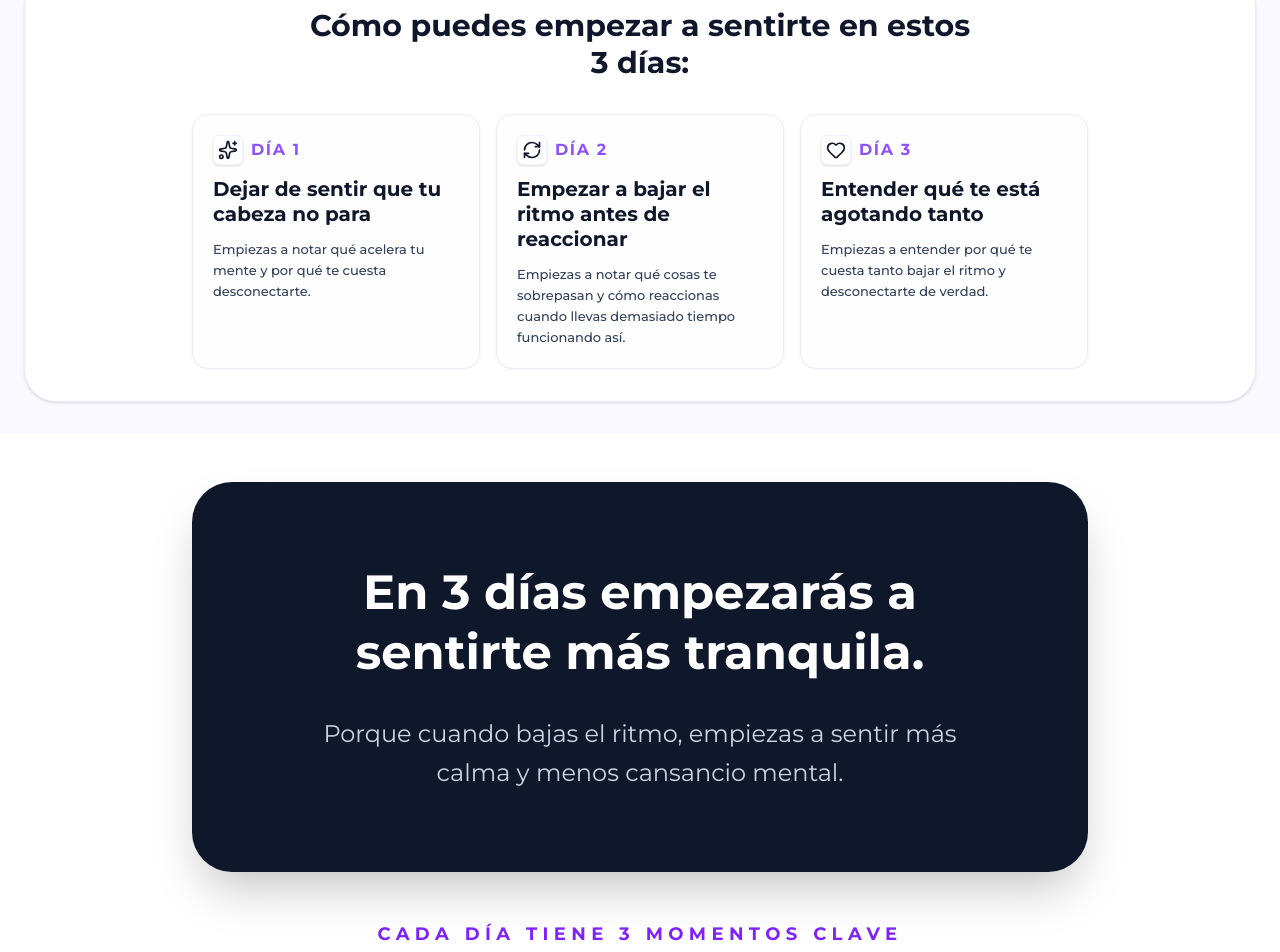
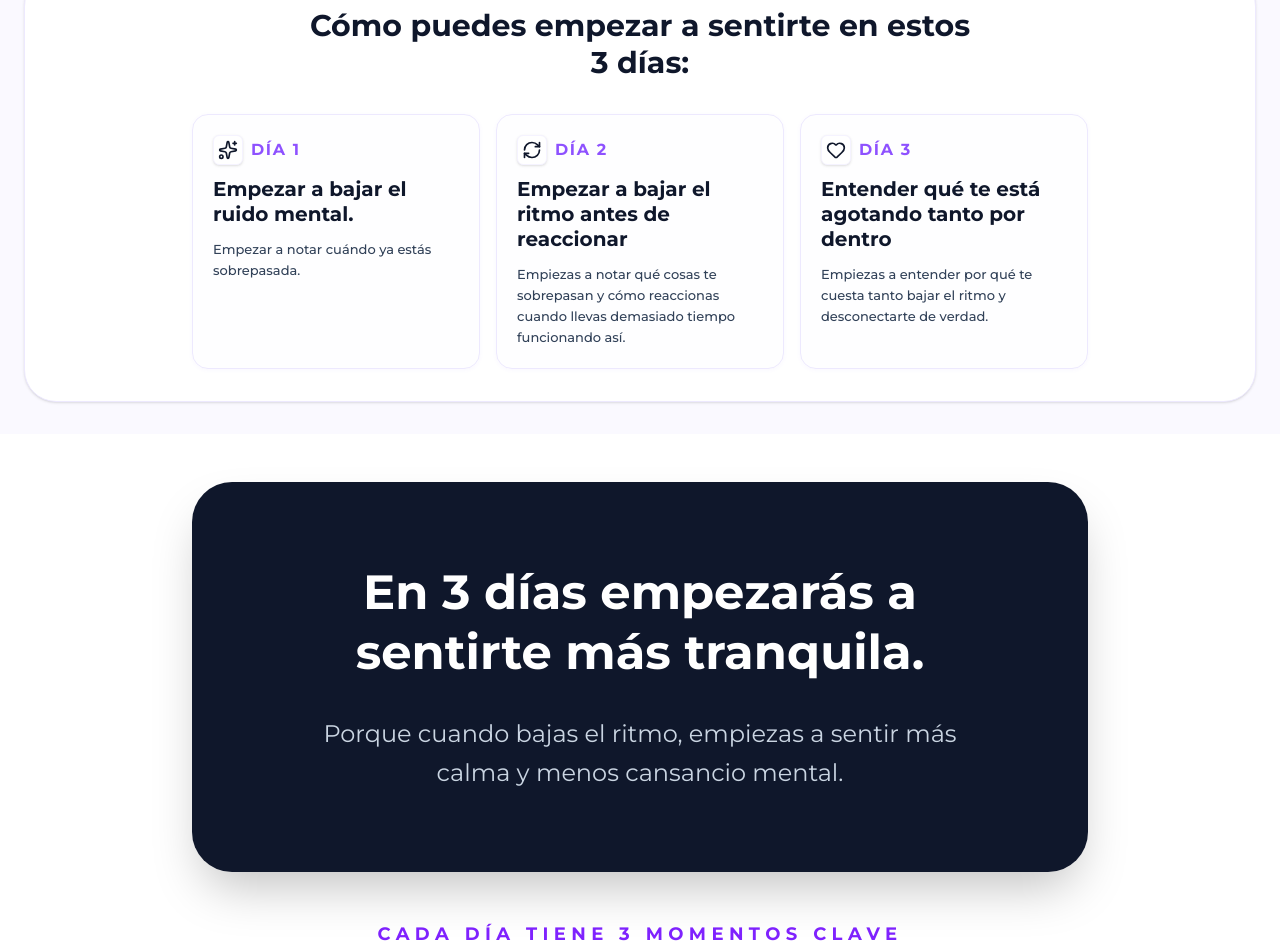
Before and after one commit to cursossolange/despierta-72h, a React (Vite) app: page / in a window 1280 px wide. Shown: the part 3165-4117 px from the top of the page. Built offline with nearby package versions, Linux system fonts and the light colour scheme; no server answers.

Commit message:
Update LandingPage.tsx

```diff
--- a/src/components/LandingPage.tsx
+++ b/src/components/LandingPage.tsx
@@ -319,8 +319,8 @@ Un espacio breve para bajar el ritmo y sentirte un poco más en calma.
     {[
      {
   day: "Día 1",
-  title: "Dejar de sentir que tu cabeza no para",
-  sub: "Empiezas a notar qué acelera tu mente y por qué te cuesta desconectarte.",
+  title: "Empezar a bajar el ruido mental.",
+  sub: "Empezar a notar cuándo ya estás sobrepasada.",
  icon: <Sparkles className="w-5 h-5" />,
 },
 {
@@ -331,7 +331,7 @@ Un espacio breve para bajar el ritmo y sentirte un poco más en calma.
 },
 {
   day: "Día 3",
-  title: "Entender qué te está agotando tanto",
+  title: "Entender qué te está agotando tanto por dentro",
   sub: "Empiezas a entender por qué te cuesta tanto bajar el ritmo y desconectarte de verdad.",
   icon: <Heart className="w-5 h-5" />,
 }
```
